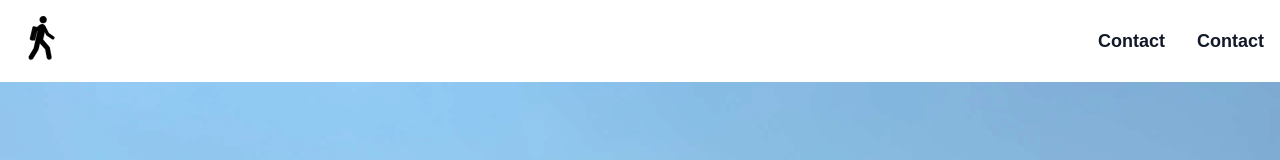
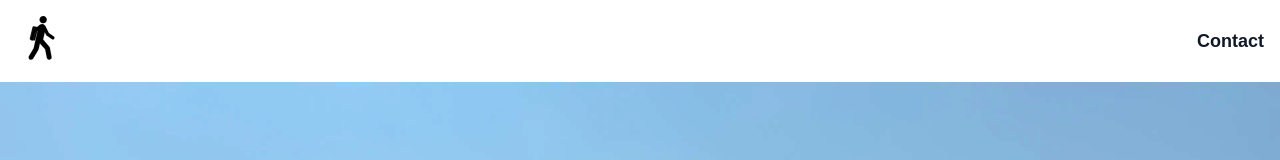
Before and after one commit to baseweight/baseweight.ai, a Next.js app: page / in a window 1280 px wide. Shown: the top 160 px of the page. Built offline with nearby package versions, Linux system fonts and the light colour scheme.

Commit message:
Oops, not just yet

```diff
--- a/app/components/Header.tsx
+++ b/app/components/Header.tsx
@@ -9,7 +9,6 @@ export default function Header() {
       </Link>
       <nav>
         <ul className="flex space-x-8">
-          <li><Link href="/daypack" className="text-lg font-semibold hover:text-blue-600">Contact</Link></li>
           <li><Link href="/contact" className="text-lg font-semibold hover:text-blue-600">Contact</Link></li>
         </ul>
       </nav>
```
